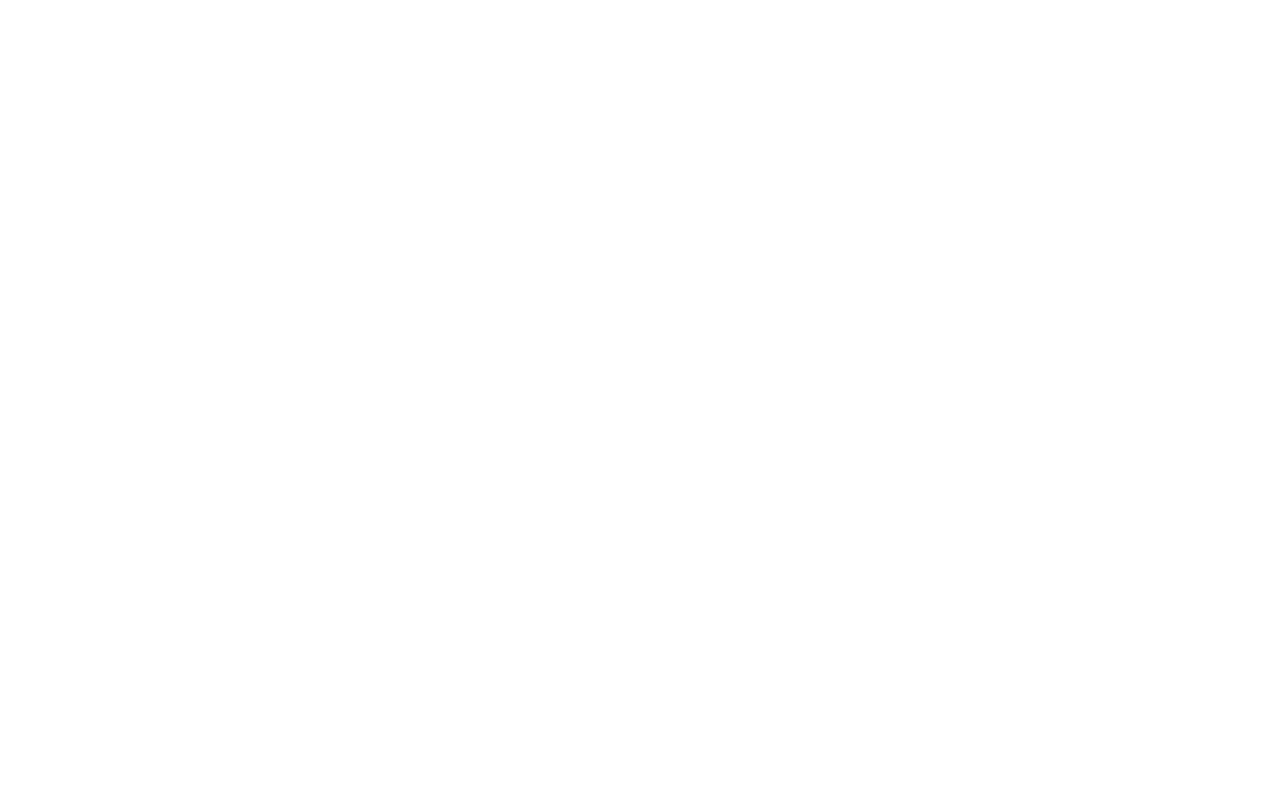
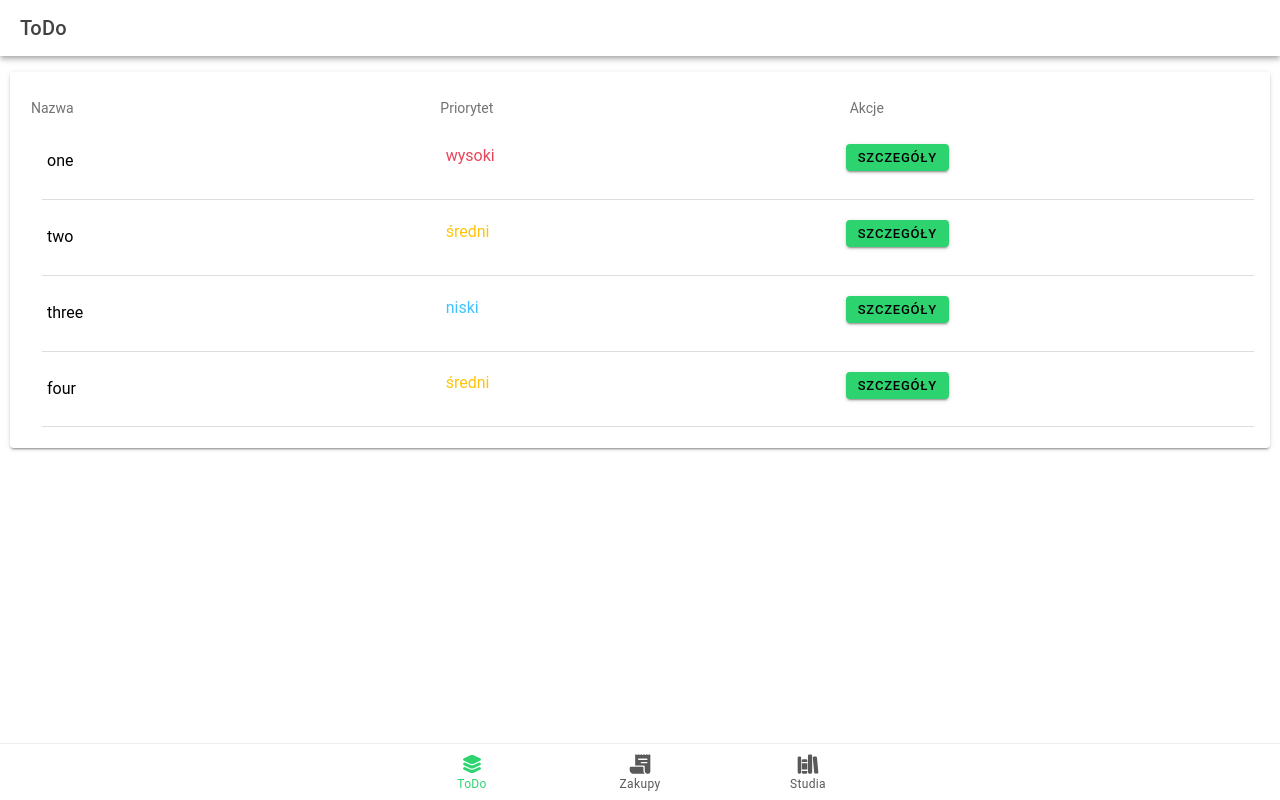
Before and after one commit to matCh00/FirstBrain, a React (Vite) app in the folder firstbrain/: page /app/todo in a window 1280 px wide. Built offline with nearby package versions, Linux system fonts and the light colour scheme.

Commit message:
small changes

```diff
--- a/firstbrain/src/App.tsx
+++ b/firstbrain/src/App.tsx
@@ -28,8 +28,11 @@
 
 setupIonicReact();
 
-export const baseUrl = '/FirstBrain';
-// export const baseUrl = '';
+// PROD
+// export const baseUrl = '/FirstBrain';
+
+// DEV
+export const baseUrl = '';
 
 
 const App: React.FC = () => (
--- a/firstbrain/src/components/List.css
+++ b/firstbrain/src/components/List.css
@@ -0,0 +1,8 @@
+.item {
+  padding-top: 0.7rem !important;
+  align-items: center !important;
+
+  .md {
+    margin-bottom: 0.7rem !important;
+  }
+}
--- a/firstbrain/src/components/ListStudia.tsx
+++ b/firstbrain/src/components/ListStudia.tsx
@@ -30,9 +30,9 @@
 
           {items.map((i: ItemStudia) => {
             return (
-              <IonItem key={i.name + i.deadline}>
+              <IonItem key={i.name + i.deadline} className="item">
                 <IonCol>{i.name}</IonCol>
-                <IonCol>{i.deadline + ''}</IonCol>
+                <IonCol>{i.deadline.toLocaleDateString("pl-PL", { year: 'numeric', month: '2-digit', day: '2-digit' })}</IonCol>
                 <IonCol>
                 <IonButton routerLink={baseUrl + "/app/studia/details"}>Szczegóły</IonButton>
                 </IonCol>
--- a/firstbrain/src/components/ListToDo.tsx
+++ b/firstbrain/src/components/ListToDo.tsx
@@ -6,17 +6,26 @@
   IonCardContent,
   IonCol,
   IonItem,
+  IonLabel,
   IonList,
   IonRow,
 } from "@ionic/react";
 import { ItemToDo } from "../models/ItemToDo";
 import { baseUrl } from "../App";
+import { PriorityEnum, PriorityEnum2 } from "../utils/Priority";
 
 interface ListProps {
   items: Array<ItemToDo>;
 }
 
 const ListToDo: React.FC<ListProps> = ({ items }) => {
+
+  const getSeverity = (key: string): string => {
+    // console.log(Object.keys(PriorityEnum));
+    // console.log(Object.values(PriorityEnum));
+    return PriorityEnum2[key.toUpperCase() as keyof typeof PriorityEnum2];
+  }
+
   return (
     <IonCard className="ion-margin-top">
       <IonCardContent>
@@ -30,9 +39,9 @@
 
           {items.map((i: ItemToDo) => {
             return (
-              <IonItem key={i.name + i.priority}>
+              <IonItem key={i.name + i.priority} className="item">
                 <IonCol>{i.name}</IonCol>
-                <IonCol>{i.priority}</IonCol>
+                <IonCol><IonLabel color={getSeverity(i.priority)}>{i.priority}</IonLabel></IonCol>
                 <IonCol>
                   <IonButton routerLink={baseUrl + "/app/todo/details"}>Szczegóły</IonButton>
                 </IonCol>
--- a/firstbrain/src/components/ListZakupy.tsx
+++ b/firstbrain/src/components/ListZakupy.tsx
@@ -30,7 +30,7 @@
 
           {items.map((i: ItemZakupy) => {
             return (
-              <IonItem key={i.name + i.count}>
+              <IonItem key={i.name + i.count} className="item">
                 <IonCol>{i.name}</IonCol>
                 <IonCol>{i.count}</IonCol>
                 <IonCol>
--- a/firstbrain/src/pages/ToDo.tsx
+++ b/firstbrain/src/pages/ToDo.tsx
@@ -12,7 +12,12 @@
 
 const ToDo: React.FC = () => {
 
-  const items: Array<ItemToDo> = [{name: 'one', priority: 'ważne'}, {name: 'two', priority: 'średnie'}];
+  const items: Array<ItemToDo> = [
+    {name: 'one', priority: 'wysoki'},
+    {name: 'two', priority: 'średni'},
+    {name: 'three', priority: 'niski'},
+    {name: 'four', priority: 'średni'}
+  ];
 
   return (
     <IonPage>
--- /dev/null
+++ b/firstbrain/src/utils/Priority.ts
@@ -0,0 +1,11 @@
+export enum PriorityEnum {
+  DANGER = 'wysoki',
+  WARNING = 'średni',
+  SECONDARY = 'niski',
+}
+
+export enum PriorityEnum2 {
+  WYSOKI = 'danger',
+  ŚREDNI = 'warning',
+  NISKI = 'secondary',
+}
```
